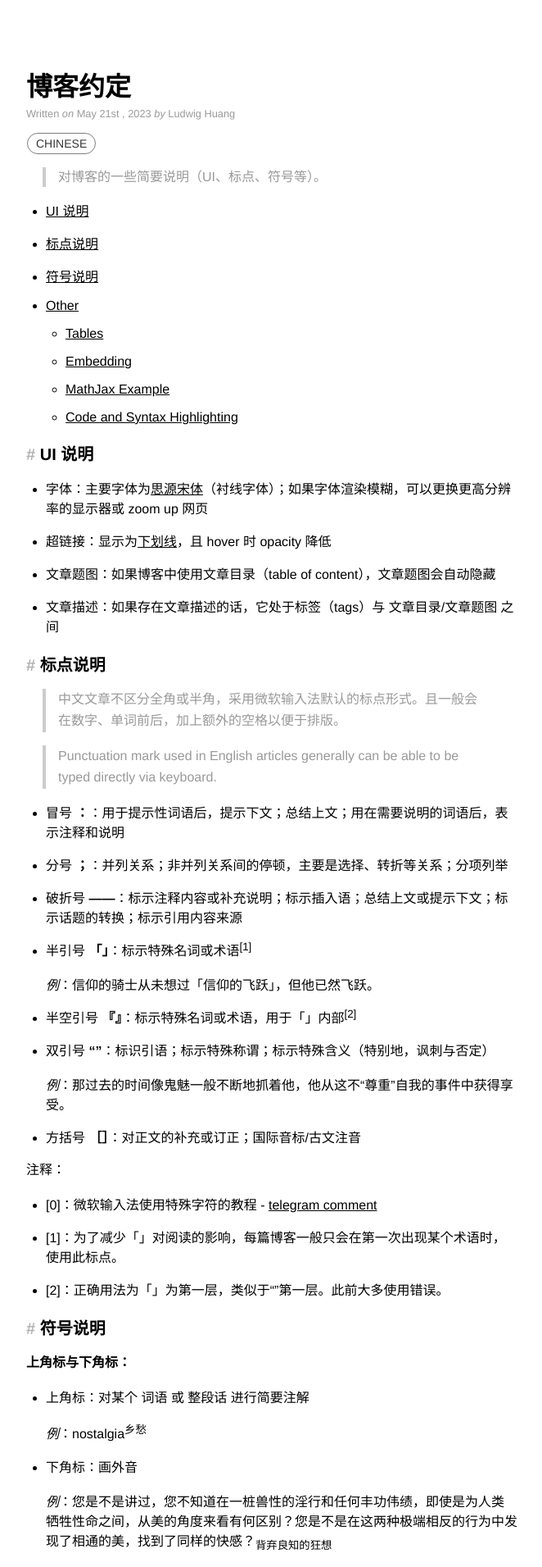
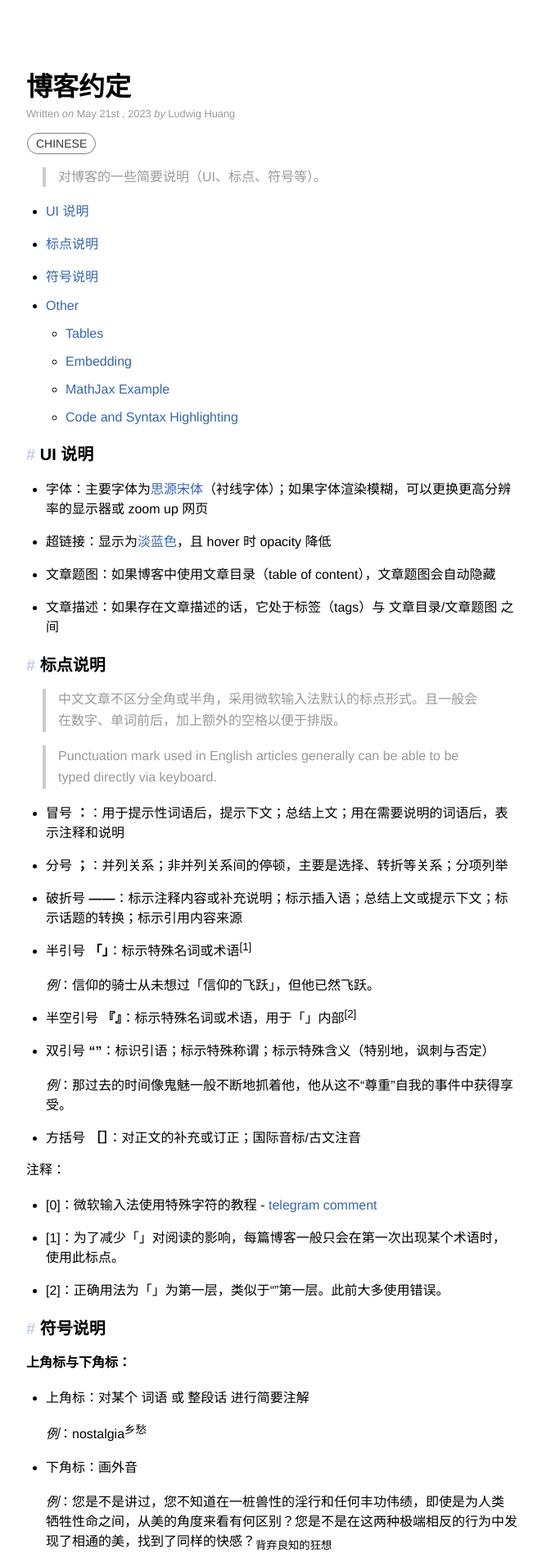
Before and after one commit to huang-feiyu/huang-feiyu.github.io, a Jekyll site: the page built from _posts/2023-05-21-blog-protocol.md, in a window 1280 px wide. Shown: the top 1911 px of the page at 82% size, without its empty margins (308-970 px from the left). Built offline with Jekyll 4.4.1, drawn with Linux system fonts in a browser that asks for light colours; nearby versions of some CDN libraries; formulas are drawn with MathJax 3; a script that is not in the unit is left out.

Commit message:
style: update style of hyperlink for eye-catching

```diff
--- a/_layouts/post.html
+++ b/_layouts/post.html
@@ -18,6 +18,7 @@ layout: default
     {% endfor %}
   </div>
 
+  <article>
     {% if page.description %}
       <blockquote>{{ page.description }}</blockquote>
     {% endif %}
@@ -32,7 +33,6 @@ layout: default
       {% endif %}
     {% endif %}
 
-  <article>
     {{ content }}
   </article>
 
--- a/_layouts/tags.html
+++ b/_layouts/tags.html
@@ -6,6 +6,8 @@ layout: default
   <h1>
     {{ page.title }}
   </h1>
+
+  <article>
 
   <!-- Representation of within page links -->
   {% if site.data.settings.tags != nil %}
@@ -32,4 +34,5 @@ layout: default
     {% endfor %}
   {% endif %}
 
+  </article>
 </div>
--- a/_posts/2023-05-21-blog-protocol.md
+++ b/_posts/2023-05-21-blog-protocol.md
@@ -12,7 +12,7 @@ description: 对博客的一些简要说明（UI、标点、符号等）。
 ### UI 说明
 
 * 字体：主要字体为[思源宋体](https://fonts.google.com/noto/specimen/Noto+Serif+SC)（衬线字体）；如果字体渲染模糊，可以更换更高分辨率的显示器或 zoom up 网页
-* 超链接：显示为<u>下划线</u>，且 hover 时 opacity 降低
+* 超链接：显示为<a>淡蓝色</a>，且 hover 时 opacity 降低
 * 文章题图：如果博客中使用文章目录（table of content），文章题图会自动隐藏
 * 文章描述：如果存在文章描述的话，它处于标签（tags）与 文章目录/文章题图 之间
 
--- a/_sass/_base.scss
+++ b/_sass/_base.scss
@@ -92,6 +92,10 @@ a {
   text-decoration: none;
 }
 
+article a {
+  color: #3366BB;
+}
+
 /*
   Blockquote
 */
--- a/_sass/_default.scss
+++ b/_sass/_default.scss
@@ -6,9 +6,6 @@
   width: $container-width;
   margin-left: auto;
   margin-right: auto;
-}
-.container a {
-  text-decoration: underline;
 }
 .content-wrapper {
   padding-top: $header-thickness+10px;
```
Also changed, not shown: _layouts/series.html (+5 -2 lines). Lines whose indentation alone changed are shown as unchanged.
